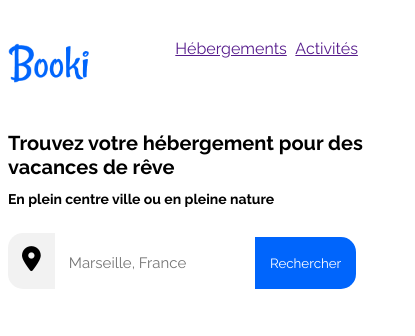
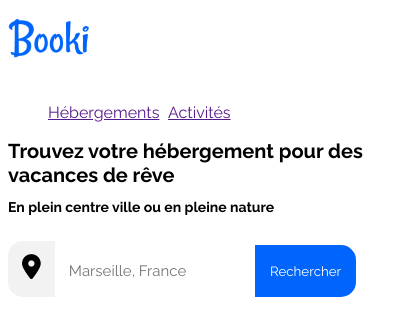
Before and after one commit to neodwin/Projet-2, a plain HTML site: page index.html in a window 390 px wide. Shown: the whole page, 415 px wide, since content can reach past the window. Drawn offline with Linux system fonts and the light colour scheme.

Commit message:
Header 1ère version

```diff
--- a/CSS/style.css
+++ b/CSS/style.css
@@ -17,10 +17,6 @@ li {
     height: 20px;
     width: 120px;
     padding-top: 15px;
-}
-img {
-    padding: 25px 0px;
-    width: 150px;
 }
 h1 {
     margin-bottom: 0px;
@@ -57,3 +53,8 @@ button {
     border-radius: 0px 15px 15px 0px;
     cursor: pointer;
 }
+@media screen and (max-width: 768px) {
+    .menu {
+        display: block;
+    }
+}
```
